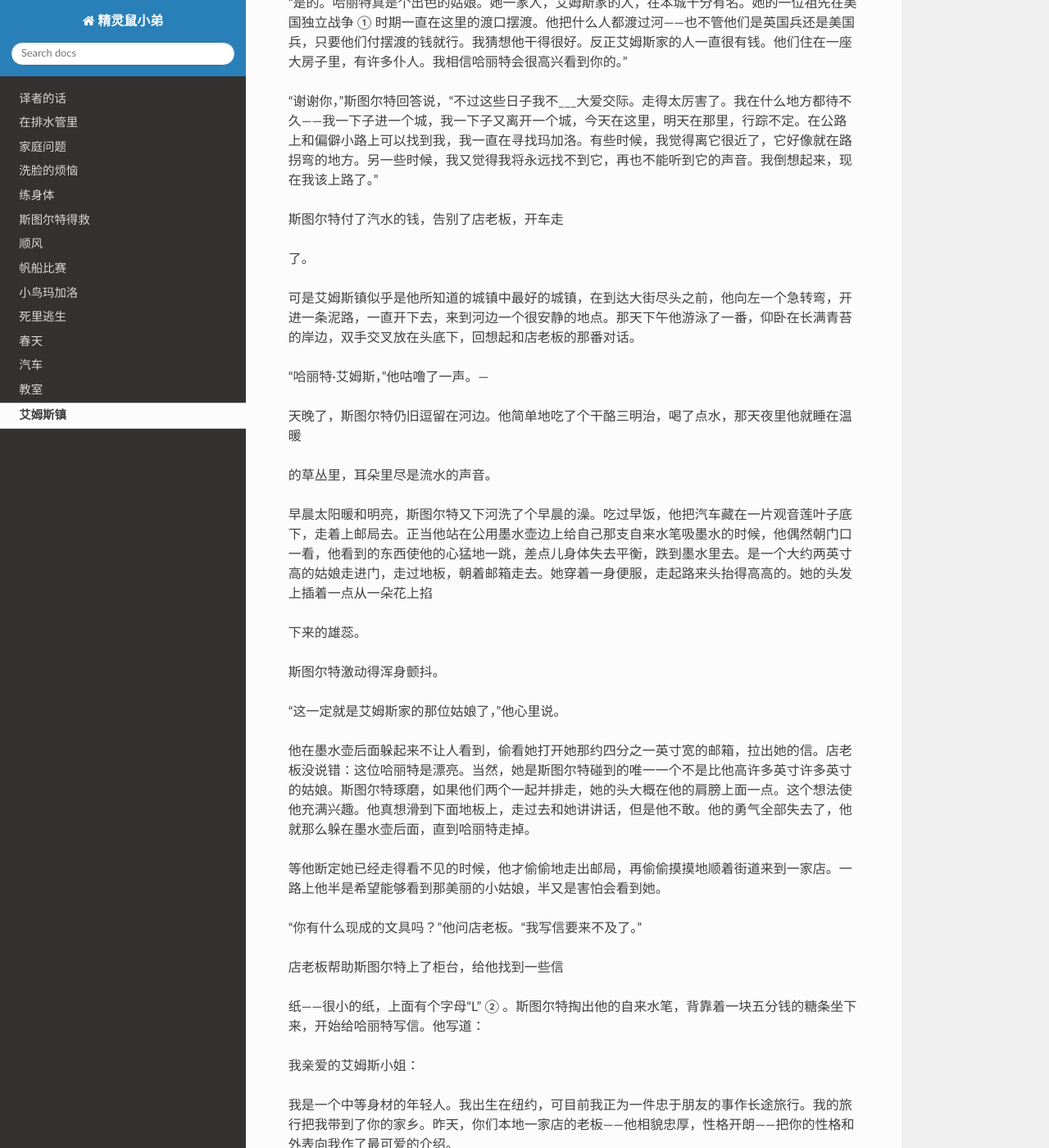
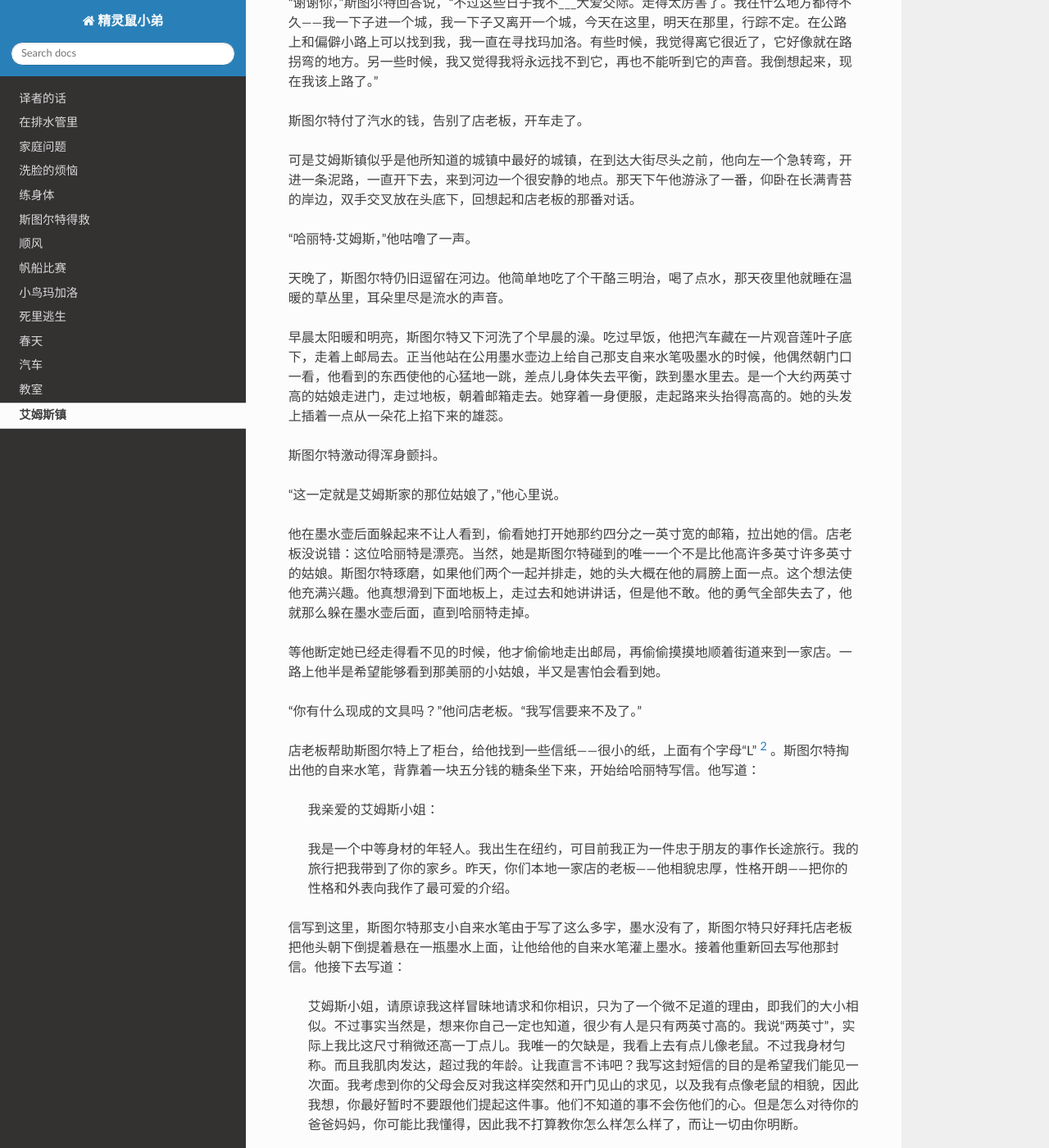
Before and after one commit to Jason2013/stuart-little-cn, a Sphinx documentation site: the page built from docs/source/13.rst, in a window 1280 px wide and 1400 px high, scrolled down 1712 px. Shown: the whole window at 82% size. Built offline with Sphinx 7.4.7 and the Read the Docs theme 3.1.0, drawn with Linux system fonts in a browser that asks for light colours; some of the changed text lies outside the part shown.

Commit message:
Fix chars.

```diff
--- a/docs/source/02.rst
+++ b/docs/source/02.rst
@@ -23,7 +23,8 @@
 
 最后决定，用“壁虎”来代替老鼠最好，因此当圣诞节快到的时候，利特尔太太小心地擦掉诗里老鼠这个字眼，填进了“壁虎”，斯图尔特一直以为，这首诗本来就是这样的：
 
-圣诞节前夜整座房屋，所有生物都不响动了，甚至包括壁虎。
+    | 圣诞节前夜整座房屋，
+    | 所有生物都不响动了，甚至包括壁虎。
 
 最让利特尔先生担心的还是储藏室那个老鼠洞。利特尔家还没搬进这房子，这个洞就已经让一些老鼠啃出来了，以后也没有把它给堵上。利特尔先生实在不敢说他了解斯图尔特对老鼠洞的真正感觉。他不知道这老鼠洞会闹出什么事来，想到斯图尔特有一天会觉得很想冒险钻进去看看，他就浑身不舒服了。
 
--- a/docs/source/10.rst
+++ b/docs/source/10.rst
@@ -13,9 +13,7 @@
 
 “那么，”野茉莉这位女朋友说，“我能够说的就是，你自我控制的能力比我强得多。”
 
-“那是没有疑问的，”野茉莉说。“不过有时候我想，
-
-我也太过分自我控制而不考虑自己的利益了。近来我极其紧张和难受，我想这是因为我一直自我控制的缘故。”
+“那是没有疑问的，”野茉莉说。“不过有时候我想，我也太过分自我控制而不考虑自己的利益了。近来我极其紧张和难受，我想这是因为我一直自我控制的缘故。”
 
 两只猫越说越响，说得太响了，就听不见在它们头顶几英尺高的葡萄藤上的轻微簌簌声。这是一只灰色鸽子，它在那里本来睡着了，却被两只猫的说话声吵醒了过来，于是开始竖起耳朵听。“它们这番谈话听上去很有趣，”它对自己说。“也许我不妨留下来，看看我是不是能听到点什么。”
 
@@ -45,13 +43,12 @@
 
 这时候，野茉莉和它的朋友道了晚安，爬上葡萄藤，进屋睡觉去了。
 
-第二天早晨玛加洛醒来，在它的蕨草枝上找到了
+第二天早晨玛加洛醒来，在它的蕨草枝上找到了一张字条。字条上说：
 
-一张字条。字条上说：
+    | 当心一只陌生猫，它晚上要来。
+    | 当心一只陌生猫，它晚上要来。
 
-当心一只陌生猫，它晚上要来。
-
-好心人（签名）
+    好心人（签名）
 
 玛加洛把字条整天藏在它的翅膀底下，考虑它该怎么办才好，但是它又不敢把字条给任何人看——哪怕是斯图尔特。它吃不下，它太害怕了。
 
--- a/docs/source/13.rst
+++ b/docs/source/13.rst
@@ -1,13 +1,11 @@
 艾姆斯镇
 ========
 
-这座城镇比一切城镇都漂亮：一座座房子是白的，高高的，一棵棵榆树是绿的，比这些房子还要高；一个个前院宽大可爱，一个个后院矮树丛很多，值得一看；一条条街道斜着向下，通往一条小河，这条小河静静地在桥下流过；一块块草地连着果园，一个个果园连着田野，一片片田野连着牧场，一个个牧场爬上山头，在山顶消失，但见那边美丽的天空无边无际—___就在这座比一切城镇都漂亮的城镇里，斯图尔特停下车来，要弄口菝葜汽水喝喝。
+这座城镇比一切城镇都漂亮：一座座房子是白的，高高的，一棵棵榆树是绿的，比这些房子还要高；一个个前院宽大可爱，一个个后院矮树丛很多，值得一看；一条条街道斜着向下，通往一条小河，这条小河静静地在桥下流过；一块块草地连着果园，一个个果园连着田野，一片片田野连着牧场，一个个牧场爬上山头，在山顶消失，但见那边美丽的天空无边无际——就在这座比一切城镇都漂亮的城镇里，斯图尔特停下车来，要弄口菝葜汽水喝喝。
 
 把汽车泊在一家杂货店前面以后，他下了车，感到太阳这么好，就在门廊上坐下，享受在大晴天来到一个新地方的那种舒服感觉。在他的整个旅途中，这是他找到的最平静最美丽的地方。他感到他很乐意在这样一个地方度过他的余生，要不是他会思念纽约的景色，会思念他的家，弗雷德里克·利特尔先生和太太以及乔治，要不是他的内心深处有个愿望要找到玛加洛的话。
 
-过了一会儿，店老板出来抽烟，和斯图尔特一起坐在前门台阶上。他打算请斯图尔特抽支烟，可是看
-
-到斯图尔特那么小，他又改变主意了。
+过了一会儿，店老板出来抽烟，和斯图尔特一起坐在前门台阶上。他打算请斯图尔特抽支烟，可是看到斯图尔特那么小，他又改变主意了。
 
 “你的店里有菝葜汽水吗？”斯图尔特问道。“我渴死了。”
 
@@ -21,9 +19,7 @@
 
 “你要去的地方远吗？”店老板问道。
 
-“也许非常远，”斯图尔特回答。“我在找一只小鸟，
-
-叫玛加洛的。请问你见过它吗？”
+“也许非常远，”斯图尔特回答。“我在找一只小鸟，叫玛加洛的。请问你见过它吗？”
 
 “不能说我见过，”店老板说。“它长什么模样？”
 
@@ -83,27 +71,24 @@
 
 “你有什么现成的文具吗？”他问店老板。“我写信要来不及了。”
 
-店老板帮助斯图尔特上了柜台，给他找到一些信
+店老板帮助斯图尔特上了柜台，给他找到一些信纸——很小的纸，上面有个字母“L” [2]_ 。斯图尔特掏出他的自来水笔，背靠着一块五分钱的糖条坐下来，开始给哈丽特写信。他写道：
 
-纸——很小的纸，上面有个字母“L” ② 。斯图尔特掏出他的自来水笔，背靠着一块五分钱的糖条坐下来，开始给哈丽特写信。他写道：
+    我亲爱的艾姆斯小姐：
 
-我亲爱的艾姆斯小姐：
-
-我是一个中等身材的年轻人。我出生在纽约，可目前我正为一件忠于朋友的事作长途旅行。我的旅行把我带到了你的家乡。昨天，你们本地一家店的老板——他相貌忠厚，性格开朗——把你的性格和外表向我作了最可爱的介绍。
+    我是一个中等身材的年轻人。我出生在纽约，可目前我正为一件忠于朋友的事作长途旅行。我的旅行把我带到了你的家乡。昨天，你们本地一家店的老板——他相貌忠厚，性格开朗——把你的性格和外表向我作了最可爱的介绍。
 
 信写到这里，斯图尔特那支小自来水笔由于写了这么多字，墨水没有了，斯图尔特只好拜托店老板把他头朝下倒提着悬在一瓶墨水上面，让他给他的自来水笔灌上墨水。接着他重新回去写他那封信。他接下去写道：
 
-艾姆斯小姐，请原谅我这样冒昧地请求和你相识，只为了一个微不足道的理由，即我们的大小相似。不过事实当然是，想来你自己一定也知道，很少有人是只有两英寸高的。我说“两英寸”，实际上我比这尺寸稍微还高一丁点儿。我唯一的欠缺是，我看上去有点
+    艾姆斯小姐，请原谅我这样冒昧地请求和你相识，只为了一个微不足道的理由，即我们的大小相似。不过事实当然是，想来你自己一定也知道，很少有人是只有两英寸高的。我说“两英寸”，实际上我比这尺寸稍微还高一丁点儿。我唯一的欠缺是，我看上去有点儿像老鼠。不过我身材匀称。而且我肌肉发达，超过我的年龄。让我直言不讳吧？我写这封短信的目的是希望我们能见一次面。我考虑到你的父母会反对我这样突然和开门见山的求见，以及我有点像老鼠的相貌，因此我想，你最好暂时不要跟他们提起这件事。他们不知道的事不会伤他们的心。但是怎么对待你的爸爸妈妈，你可能比我懂得，因此我不打算教你怎么样怎么样了，而让一切由你明断。
 
-儿像老鼠。不过我身材匀称。而且我肌肉发达，超过我的年龄。让我直言不讳吧？我写这封短信的目的是希望我们能见一次面。我考虑到你的父母会反对我这样突然和开门见山的求见，以及我有点像老鼠的相貌，因此我想，你最好暂时不要跟他们提起这件事。他们不知道的事不会伤他们的心。但是怎么对待你的爸爸妈妈，你可能比我懂得，因此我不打算教你怎么样怎么样了，而让一切由你明断。
-
-由于我是一个出门的人，我如今搭了个帐篷住在河边，在特莱西路尾一个非常迷人的地点。你可以跟我一起划小划子游游河吗？明天傍晚太阳快下山的时候怎么样，那时白天的无谓烦扰离开了我们，而小河在柳树长长的阴影间流得好像也更安静了。这些宁静的春天傍晚，都是专门的建筑师为划船人的快乐而设计出来的。我爱水，亲爱的艾姆斯小姐，我的小划子犹如一个可以信赖的老朋友。
+    由于我是一个出门的人，我如今搭了个帐篷住在河边，在特莱西路尾一个非常迷人的地点。你可以跟我一起划小划子游游河吗？明天傍晚太阳快下山的时候怎么样，那时白天的无谓烦扰离开了我们，而小河在柳树长长的阴影间流得好像也更安静了。这些宁静的春天傍晚，都是专门的建筑师为划船人的快乐而设计出来的。我爱水，亲爱的艾姆斯小姐，我的小划子犹如一个可以信赖的老朋友。
 
 斯图尔特在给哈丽特写信的狂热中忘记了，他还没有一只小划子呢。
 
-如果你肯接受我的邀请，请在明天五点钟左右到河边来。我将衷心企盼着你的到来。现在我必须结束这封唐突的信，赶去做我的事了。
+    如果你肯接受我的邀请，请在明天五点钟左右到河边来。我将衷心企盼着你的到来。现在我必须结束这封唐突的信，赶去做我的事了。
 
-无比忠诚于你的斯图尔特·利特尔
+    | 无比忠诚于你的
+    | 斯图尔特·利特尔
 
 斯图尔特把信装进信封，再把信封封好，然后才向店老板转过身去。
 
@@ -127,6 +112,7 @@
 
 “它们用起来可能没问题，”斯图尔特说，“不过让我手里拿着这样的东西，我可不愿和美洲印第安人见面。”
 
-店老板把小划子和船桨拿到店门口，放在街上。他真不知道这个划船的小家伙接下来怎么办，可斯图尔特从来不慌不忙。他从他的口袋里掏出一根线，把船
+店老板把小划子和船桨拿到店门口，放在街上。他真不知道这个划船的小家伙接下来怎么办，可斯图尔特从来不慌不忙。他从他的口袋里掏出一根线，把船桨扎在划手座上，然后把小划子轻轻甩到他的头顶，举着它走了，镇静得就像他是个加拿大向导。他为自己对付小划子的能力感到非常自豪，很高兴露这么一手。
 
-桨扎在划手座上，然后把小划子轻轻甩到他的头顶，举着它走了，镇静得就像他是个加拿大向导。他为自己对付小划子的能力感到非常自豪，很高兴露这么一手。
+.. [1] 美国独立战争(1775—1783)是美国摆脱英国统治获得自由的战争。
+.. [2] L 是斯图尔特的姓利特尔 (Little) 的头字母。
```
Also changed, not shown: other parts of docs/source/13.rst (+6 -14 lines), docs/source/11.rst (+6 -18 lines), docs/source/12.rst (+5 -11 lines).
